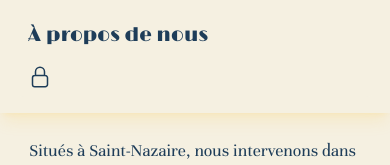
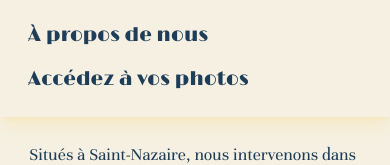
Before and after one commit to yanisenco/site-photographie, a Next.js app: page / in a window 390 px wide. Both pictures are taken after a click on the button "Open main menu". Shown: the part 1035-1200 px from the top of the page. Built offline with nearby package versions, Linux system fonts and the light colour scheme.

Commit message:
Modification header acces photos

```diff
--- a/src/components/Header/Header.tsx
+++ b/src/components/Header/Header.tsx
@@ -226,13 +226,14 @@ export default function Header() {
                 rel="canonical"
                 title="redirection-section-a-propos-de-nous"
               >
+                <span className="md:hidden block">Accédez à vos photos</span>
                 <svg
                   xmlns="http://www.w3.org/2000/svg"
                   fill="none"
                   viewBox="0 0 24 24"
                   strokeWidth="1.5"
                   stroke="currentColor"
-                  className="size-6"
+                  className="size-6 md:block hidden"
                 >
                   <path
                     strokeLinecap="round"
```
